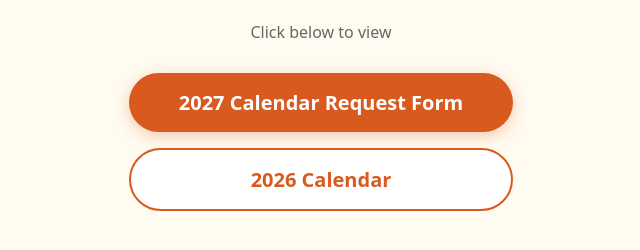
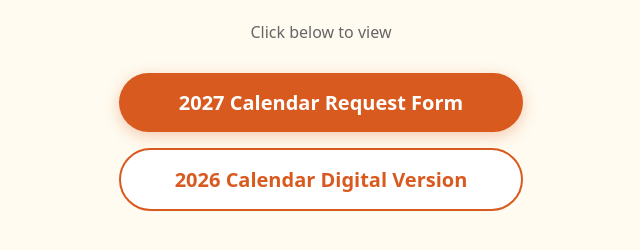
Before and after one commit to sourashtracalendar/mission2029, a plain HTML site: page index.html in a window 1280 px wide. Shown: the part 348-598 px from the top of the page, without its empty margins (319-959 px from the left). Drawn offline with Linux system fonts and the light colour scheme.

Commit message:
Update index.html

```diff
--- a/index.html
+++ b/index.html
@@ -42,12 +42,11 @@
     text-decoration: none;
     box-shadow: 0 4px 15px rgba(217, 90, 30, 0.3);
     transition: all 0.2s ease;
-    min-width: 280px;
+    min-width: 300px;
   }
   .btn:hover {
     background: #b5451b;
     transform: translateY(-2px);
-    box-shadow: 0 6px 20px rgba(217, 90, 30, 0.4);
   }
   .btn-secondary {
     background: #fff;
@@ -57,7 +56,6 @@
   }
   .btn-secondary:hover {
     background: #fff7f0;
-    color: #b5451b;
   }
 </style>
 </head>
@@ -69,7 +67,7 @@
   <div class="buttons">
     <a class="btn" href="https://sourashtracalendar.github.io/2027/">2027 Calendar Request Form</a>
 
-    <a class="btn btn-secondary" href="https://drive.google.com/file/d/181wgwvFT2NJLHQ9S-GP7QNjA6CMXJY2S/view?pli=1" target="_blank">2026 Calendar</a>
+    <a class="btn btn-secondary" href="https://drive.google.com/file/d/181wgwvFT2NJLHQ9S-GP7QNjA6CMXJY2S/view?pli=1" target="_blank">2026 Calendar Digital Version</a>
   </div>
 
 </body>
```
